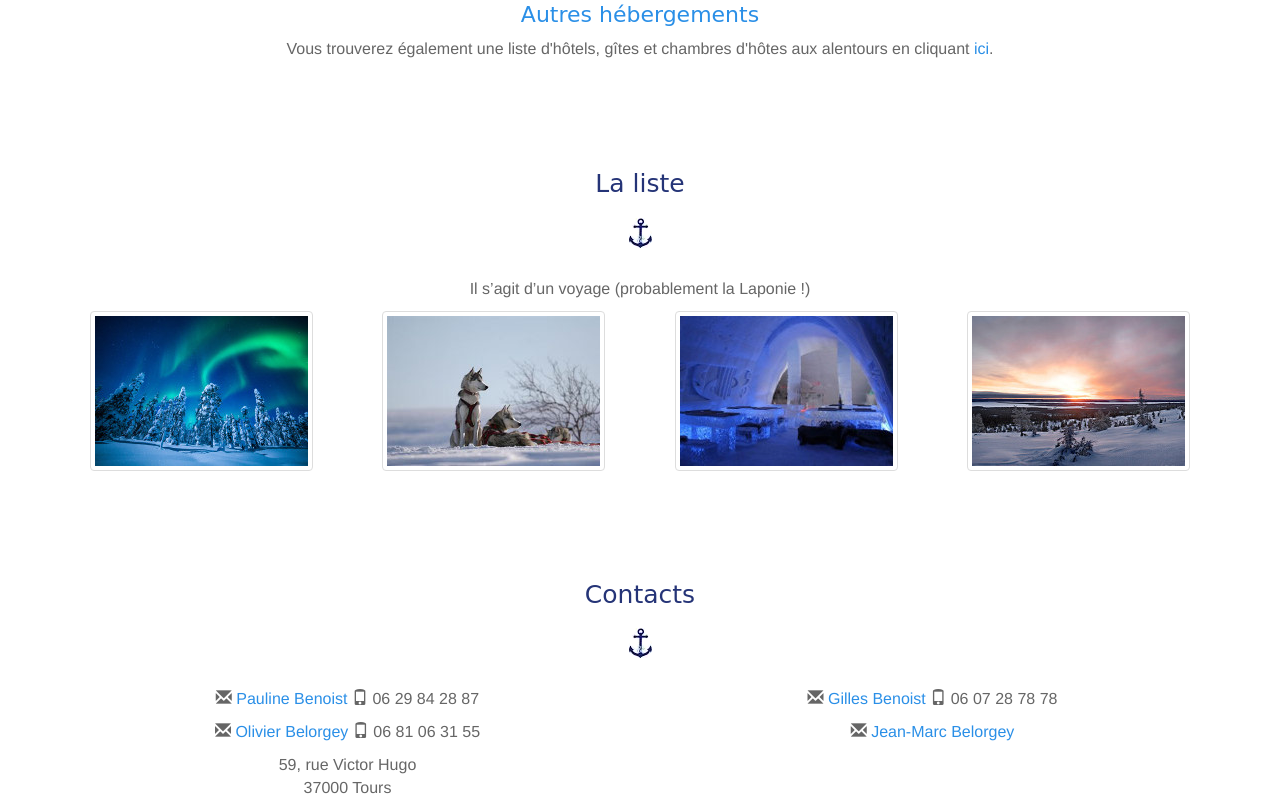
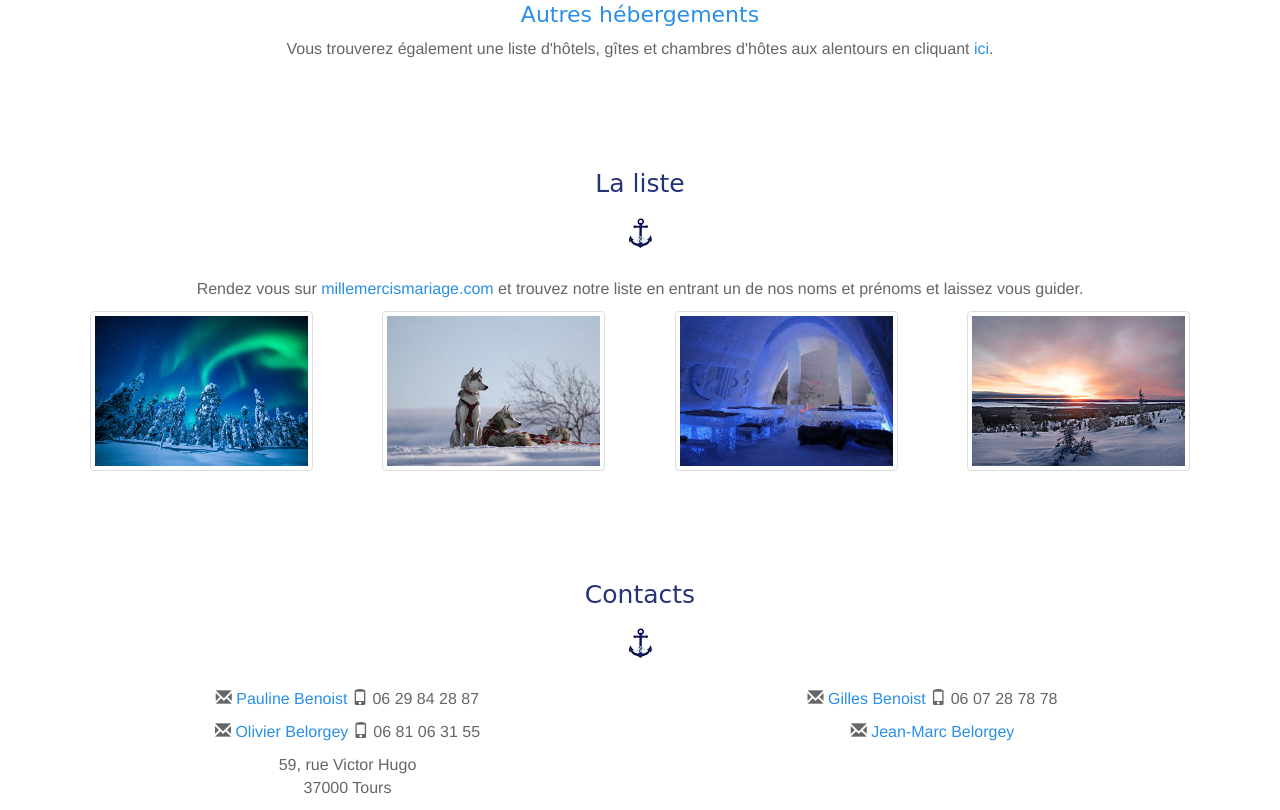
Before and after one commit to juuuuuu/wedding, a website: page index.html in a window 1280 px wide. Shown: the part 3069-3879 px from the top of the page. Drawn offline with Linux system fonts and the light colour scheme; a web font is replaced by a local one.

Commit message:
Updated Wedding list text

```diff
--- a/index.html
+++ b/index.html
@@ -234,7 +234,7 @@
                 <div class="col-lg-12">
                     <h1>La liste</h1>
                     <div><img src="dist/images/picto/large.png" class="image-separator" alt="" /></div>
-                    <p>Il s’agit d’un voyage (probablement la Laponie !)</p>
+                    <p>Rendez vous sur <a href="http://www.millemercismariage.com">millemercismariage.com</a> et trouvez notre liste en entrant un de nos noms et prénoms et laissez vous guider.</p>
                 </div>
             </div>
             <div class="row gallery">
```
